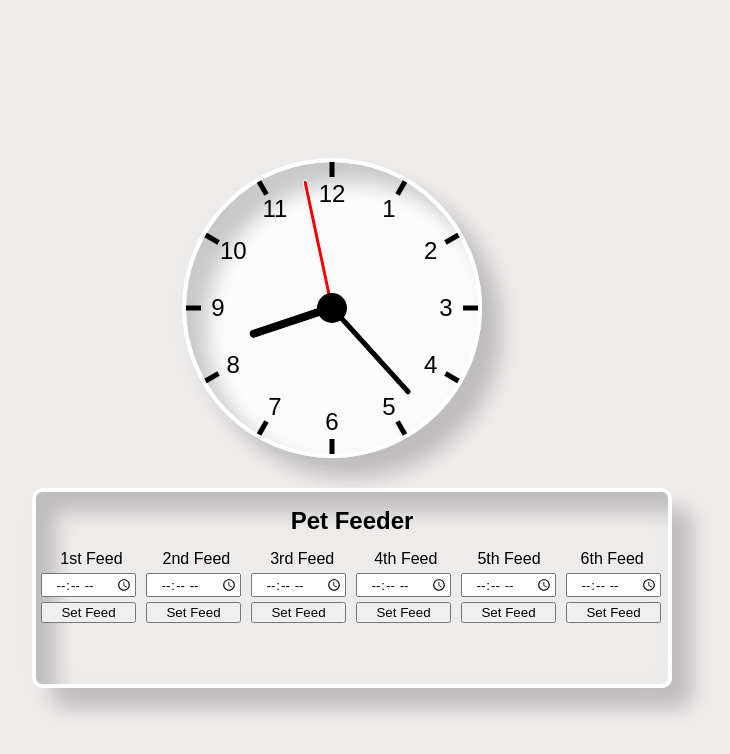
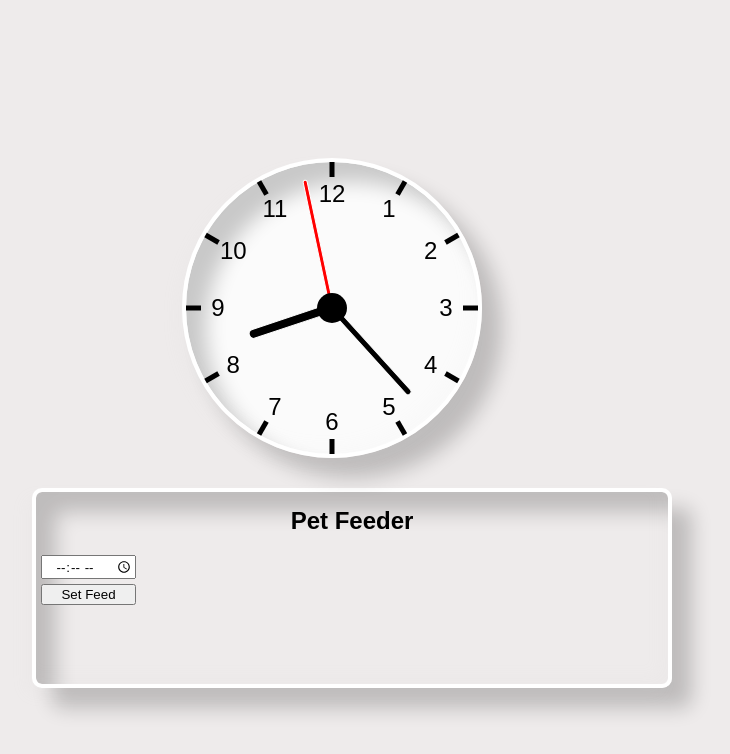
Before and after one commit to Caliza/pet-feeder, a React (Create React App) app in the folder pet-feeder/: page / in a window 1280 px wide. Shown: the top 754 px of the page, without its empty margins (288-1018 px from the left). Built offline with nearby package versions, Linux system fonts and the light colour scheme.

Commit message:
deleted extra divs and buttons

```diff
--- a/pet-feeder/src/Pannel.js
+++ b/pet-feeder/src/Pannel.js
@@ -20,28 +20,11 @@ function handleSubmit(e) {
 
         <div className='card'>
             <h2 className='card-header'>Pet Feeder</h2>
-            <div className='control'>
-            <label className='controls'>1st Feed</label>
-            <label className='controls'>2nd Feed</label>
-            <label className='controls'>3rd Feed</label>
-            <label className='controls'>4th Feed</label>
-            <label className='controls'>5th Feed</label>
-            <label className='controls'>6th Feed</label>
+
+            <div>
+            <input className='time-input' value={newItem} onChange={e => setNewItem(e.target.value)} type="time" id="appt"  />
             </div>
             <div>
-            <input className='time-input' value={newItem} onChange={e => setNewItem(e.target.value)} type="time" id="appt"  />
-            <input className='time-input'type="time" id="appt"  />
-            <input className='time-input'type="time" id="appt"  />
-            <input className='time-input'type="time" id="appt"  />
-            <input className='time-input'type="time" id="appt"  />
-            <input className='time-input'type="time" id="appt"  />
-            </div>
-            <div>
-                <button className='feed-button'>Set Feed</button>
-                <button className='feed-button'>Set Feed</button>
-                <button className='feed-button'>Set Feed</button>
-                <button className='feed-button'>Set Feed</button>
-                <button className='feed-button'>Set Feed</button>
                 <button className='feed-button'>Set Feed</button>
             </div>
         </div>
```
